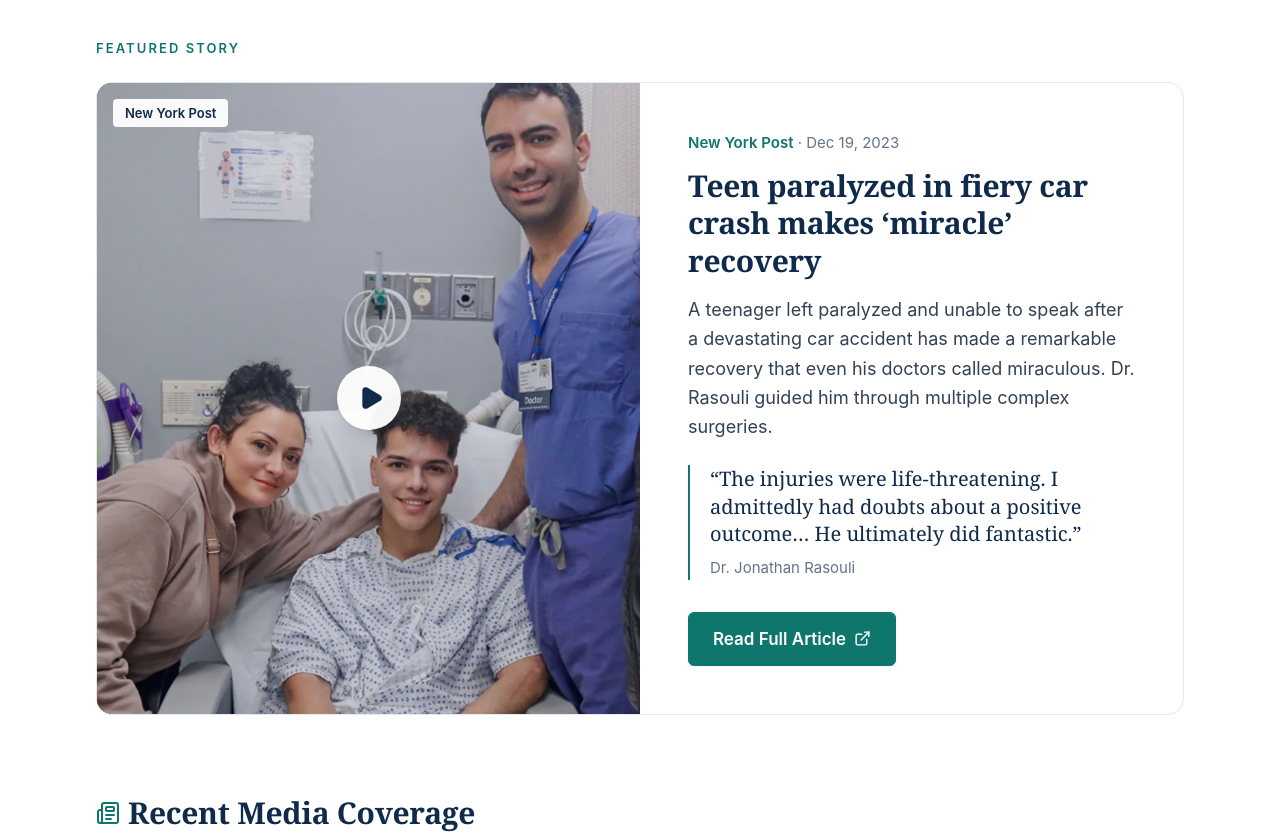
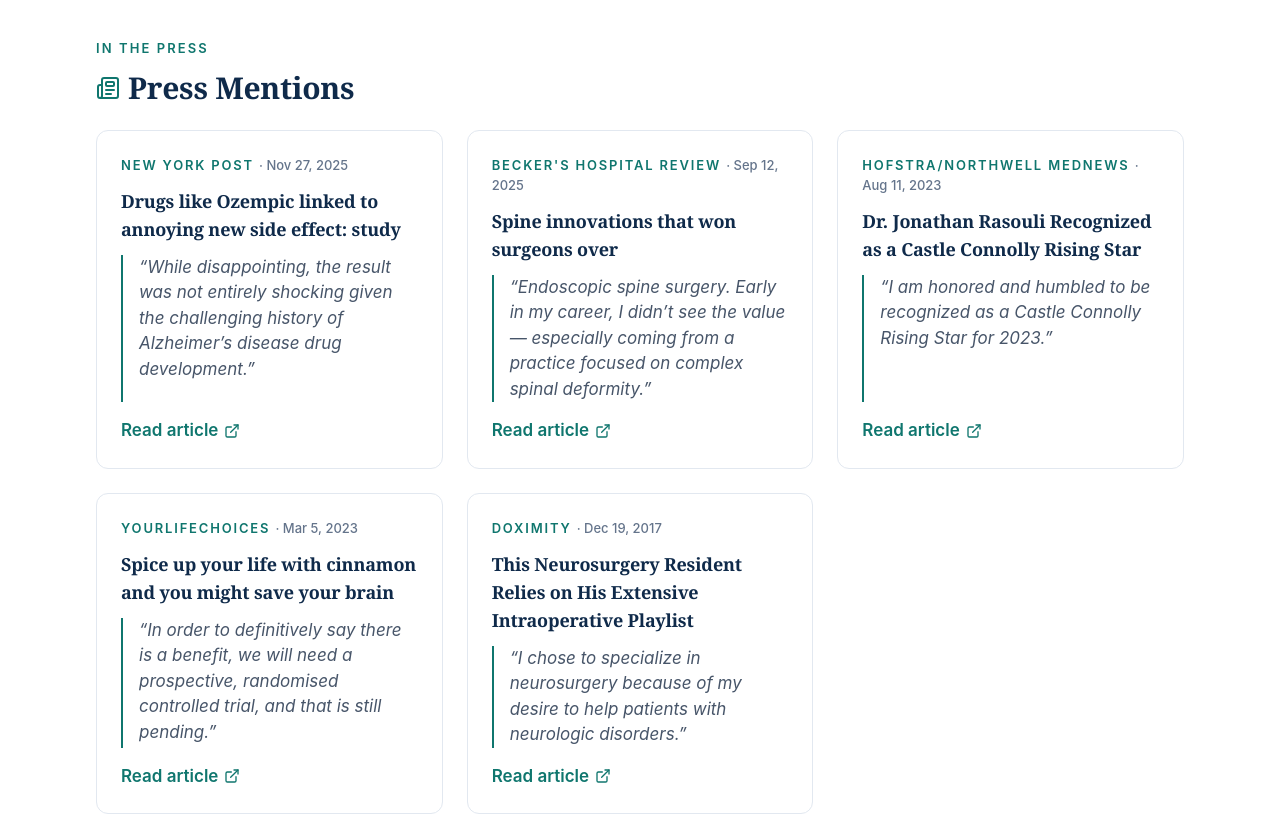
Before and after one commit to jrasouli/Dr-Rasouli-Website-, a React (Vite) app: page /media in a window 1280 px wide. Shown: the part 460-1294 px from the top of the page. Built offline with nearby package versions, Linux system fonts and the light colour scheme; a web font is replaced by a local one.

Commit message:
Media: add Press Mentions section (#press, curated data/press.json) and Press nav link

```diff
--- a/components/Layout.tsx
+++ b/components/Layout.tsx
@@ -197,6 +197,7 @@ const Layout: React.FC<{ children: React.ReactNode }> = ({ children }) => {
                   { label: 'Services', path: '/services' },
                   { label: 'Media & Publications', path: '/media' },
                   { label: 'Lectures', path: '/media#lectures' },
+                  { label: 'Press', path: '/media#press' },
                   { label: 'News Coverage', path: '/news' },
                   { label: 'Global Work', path: '/global-work' },
                   { label: 'Credentials & CV', path: '/credentials' },
--- a/constants.tsx
+++ b/constants.tsx
@@ -18,6 +18,7 @@ export const NAV_LINKS: NavItem[] = [
     children: [
       { label: 'Media & Publications', path: '/media' },
       { label: 'Lectures', path: '/media#lectures' },
+      { label: 'Press', path: '/media#press' },
       { label: 'News Coverage', path: '/news' },
     ]
   },
--- /dev/null
+++ b/data/press.json
@@ -0,0 +1,37 @@
+[
+  {
+    "headline": "Drugs like Ozempic linked to annoying new side effect: study",
+    "outlet": "New York Post",
+    "date": "2025-11-27",
+    "url": "https://nypost.com/2025/11/27/health/drugs-like-ozempic-linked-to-annoying-new-side-effect-study/",
+    "quote": "While disappointing, the result was not entirely shocking given the challenging history of Alzheimer’s disease drug development."
+  },
+  {
+    "headline": "Spine innovations that won surgeons over",
+    "outlet": "Becker's Hospital Review",
+    "date": "2025-09-12",
+    "url": "https://www.beckershospitalreview.com/orthopedics/spine-innovations-that-won-surgeons-over/",
+    "quote": "Endoscopic spine surgery. Early in my career, I didn’t see the value — especially coming from a practice focused on complex spinal deformity."
+  },
+  {
+    "headline": "Dr. Jonathan Rasouli Recognized as a Castle Connolly Rising Star",
+    "outlet": "Hofstra/Northwell MedNews",
+    "date": "2023-08-11",
+    "url": "https://mednews.hofstra.edu/2023/08/11/dr-jonathan-rasouli-recognized-as-a-castle-connolly-rising-star/",
+    "quote": "I am honored and humbled to be recognized as a Castle Connolly Rising Star for 2023."
+  },
+  {
+    "headline": "Spice up your life with cinnamon and you might save your brain",
+    "outlet": "YourLifeChoices",
+    "date": "2023-03-05",
+    "url": "https://www.yourlifechoices.com.au/health/spice-up-your-life-with-cinnamon-and-you-might-save-your-brain/",
+    "quote": "In order to definitively say there is a benefit, we will need a prospective, randomised controlled trial, and that is still pending."
+  },
+  {
+    "headline": "This Neurosurgery Resident Relies on His Extensive Intraoperative Playlist",
+    "outlet": "Doximity",
+    "date": "2017-12-19",
+    "url": "https://opmed.doximity.com/articles/this-neurosurgery-resident-relies-on-his-extensive-intraoperative-playlist",
+    "quote": "I chose to specialize in neurosurgery because of my desire to help patients with neurologic disorders."
+  }
+]
--- a/pages/Media.tsx
+++ b/pages/Media.tsx
@@ -5,6 +5,11 @@ import MediaCarousel from '../components/MediaCarousel';
 import SEO from '../components/SEO';
 import { Container, PageHeader, ButtonLink, Eyebrow, Picture } from '../components/ui';
 import { APPOINTMENT_URL } from '../constants';
+import PRESS_DATA from '../data/press.json';
+
+// Curated press mentions. Each one was opened and checked for a direct quote or feature before adding.
+const PRESS = [...PRESS_DATA].sort((a, b) => b.date.localeCompare(a.date));
+const fmtDate = (d: string) => new Date(d + 'T12:00:00').toLocaleDateString('en-US', { month: 'short', day: 'numeric', year: 'numeric' });
 
 const NYPOST_URL = 'https://nypost.com/2023/12/19/health/young-paralyzed-si-man-regains-ability-to-walk-and-speak/';
 
@@ -97,6 +102,24 @@ const Media: React.FC = () => {
           </ul>
         </Container>
       </div>
+
+      {/* Press mentions */}
+      <section id="press" className="py-14 md:py-20 scroll-mt-24">
+        <Container>
+          <Eyebrow className="mb-3">In the Press</Eyebrow>
+          <h2 className="text-2xl md:text-3xl font-semibold text-navy-800 mb-6 flex items-center gap-2"><Newspaper className="text-teal-700" /> Press Mentions</h2>
+          <ul className="grid grid-cols-1 md:grid-cols-2 lg:grid-cols-3 gap-6">
+            {PRESS.map((p) => (
+              <li key={p.url} className="rounded-xl border border-slate-200 p-6 flex flex-col">
+                <p className="text-xs font-semibold uppercase tracking-[0.14em] text-teal-700 mb-3">{p.outlet} <span className="text-slate-500 normal-case tracking-normal font-medium">· <time dateTime={p.date}>{fmtDate(p.date)}</time></span></p>
+                <h3 className="text-lg font-semibold text-navy-800 mb-3"><a href={p.url} target="_blank" rel="noopener noreferrer" className="hover:text-teal-700">{p.headline}</a></h3>
+                <blockquote className="border-l-2 border-teal-700 pl-4 text-slate-600 italic flex-grow">&ldquo;{p.quote}&rdquo;</blockquote>
+                <a href={p.url} target="_blank" rel="noopener noreferrer" className="mt-4 inline-flex items-center gap-1.5 font-semibold text-teal-700 hover:text-navy-800" aria-label={`Read "${p.headline}" on ${p.outlet} (opens in a new tab)`}>Read article <ExternalLink size={16} /></a>
+              </li>
+            ))}
+          </ul>
+        </Container>
+      </section>
 
       {/* Featured story */}
       <section className="py-14 md:py-20">
```
